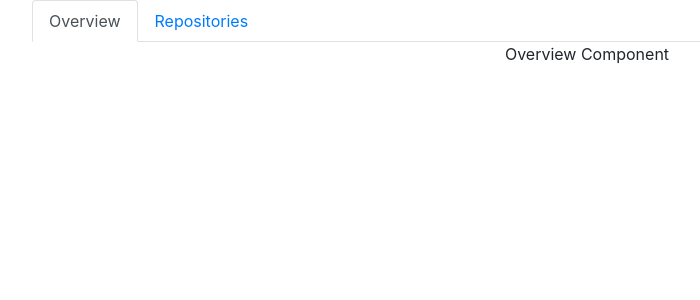
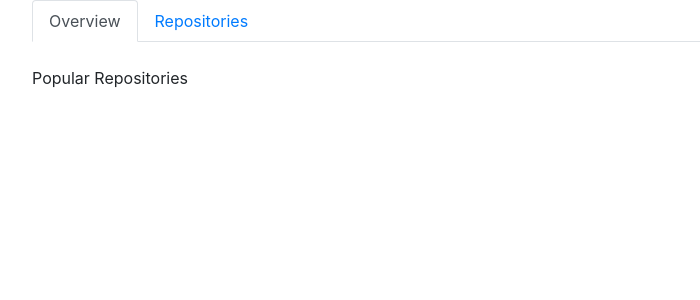
Before and after one commit to Eeps30/cylance-test, a React (Create React App) app: page / in a window 1280 px wide. Shown: the top 300 px of the page, without its empty margins (53-753 px from the left). Built offline with nearby package versions, Linux system fonts and the light colour scheme; no server answers.

Commit message:
added redux to project so that both components have access to data from one API call.

```diff
--- a/src/App.js
+++ b/src/App.js
@@ -1,13 +1,17 @@
 import 'bootstrap/dist/css/bootstrap.min.css';
+import { Provider } from 'react-redux';
+import { store } from './redux/store';
 import React from 'react';
 import Landing from './pages/landing-page/landing.component';
 import './App.css';
 
 function App() {
   return (
-    <div className='App'>
-      <Landing />
-    </div>
+    <Provider store={store}>
+      <div className='App'>
+        <Landing />
+      </div>
+    </Provider>
   );
 }
 
--- a/src/components/overview/overview.component.jsx
+++ b/src/components/overview/overview.component.jsx
@@ -1,7 +1,29 @@
-import React from 'react';
+import React, { useEffect } from 'react';
+import Container from 'react-bootstrap/Container';
+import Row from 'react-bootstrap/Row';
+import { connect } from 'react-redux';
+import { fetchApiData } from '../../redux/fetch/fetch.action';
 
-const Overview = () => {
-  return <div>Overview Component</div>;
+const Overview = ({ fetchApiData, results }) => {
+  useEffect(() => {
+    fetchApiData();
+  }, [fetchApiData]);
+
+  return (
+    <Container>
+      <br />
+      <Row>Popular Repositories</Row>
+    </Container>
+  );
 };
 
-export default Overview;
+const mapStateToProps = ({ fetch: { results } }) => ({
+  results
+});
+
+export default connect(
+  mapStateToProps,
+  {
+    fetchApiData
+  }
+)(Overview);
--- a/src/index.js
+++ b/src/index.js
@@ -4,6 +4,7 @@ import { BrowserRouter, Route, Switch } from 'react-router-dom';
 import './index.css';
 import App from './App';
 import Landing from './pages/landing-page/landing.component';
+import * as serviceWorker from './serviceWorker';
 
 ReactDOM.render(
   <BrowserRouter>
@@ -15,3 +16,5 @@ ReactDOM.render(
   </BrowserRouter>,
   document.getElementById('root')
 );
+
+serviceWorker.unregister();
--- /dev/null
+++ b/src/redux/fetch/fetch.action.js
@@ -0,0 +1,13 @@
+import axios from 'axios';
+import { ApiTypes } from './fetch.types';
+
+const fetchApiData = () => dispatch => {
+  axios.get('https://api.github.com/users/octocat/repos').then(response => {
+    dispatch({
+      type: ApiTypes.FETCH_API_DATA,
+      payload: response
+    });
+  });
+};
+
+export { fetchApiData };
--- /dev/null
+++ b/src/redux/fetch/fetch.reducer.js
@@ -0,0 +1,19 @@
+import { ApiTypes } from './fetch.types';
+
+const INITIAL_STATE = {
+  results: {}
+};
+
+const fetchDataReducer = (state = INITIAL_STATE, action) => {
+  switch (action.type) {
+    case ApiTypes.FETCH_API_DATA:
+      return {
+        ...state,
+        results: action.payload
+      };
+    default:
+      return state;
+  }
+};
+
+export default fetchDataReducer;
--- /dev/null
+++ b/src/redux/fetch/fetch.types.js
@@ -0,0 +1,3 @@
+export const ApiTypes = {
+  FETCH_API_DATA: 'FETCH_API_DATA'
+};
--- /dev/null
+++ b/src/redux/root.reducer.js
@@ -0,0 +1,8 @@
+import { combineReducers } from 'redux';
+import fetchDataReducer from './fetch/fetch.reducer';
+
+const rootReducer = combineReducers({
+  fetch: fetchDataReducer
+});
+
+export default rootReducer;
--- /dev/null
+++ b/src/redux/store.js
@@ -0,0 +1,19 @@
+// centralized redux store for client state management
+import { applyMiddleware, createStore } from 'redux';
+import logger from 'redux-logger';
+import thunk from 'redux-thunk';
+import rootReducer from './root.reducer';
+
+// define intial state for the app
+const INITIAL_STATE = {};
+
+// connect all midlleware for use later on in configuring store
+const middleware = [thunk];
+middleware.push(logger);
+
+// configure store
+export const store = createStore(
+  rootReducer,
+  INITIAL_STATE,
+  applyMiddleware(...middleware)
+);
```
Also changed, not shown: package.json (+6 -1 lines), 1 other file (tests, documents, lock files or other folders).
